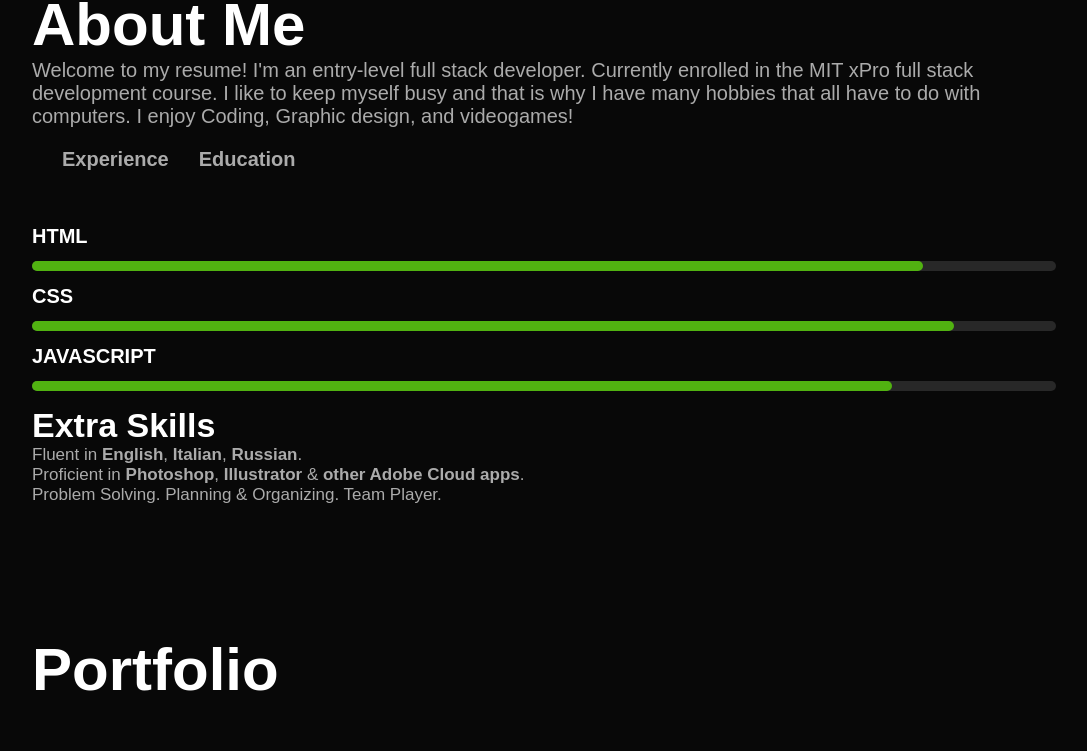
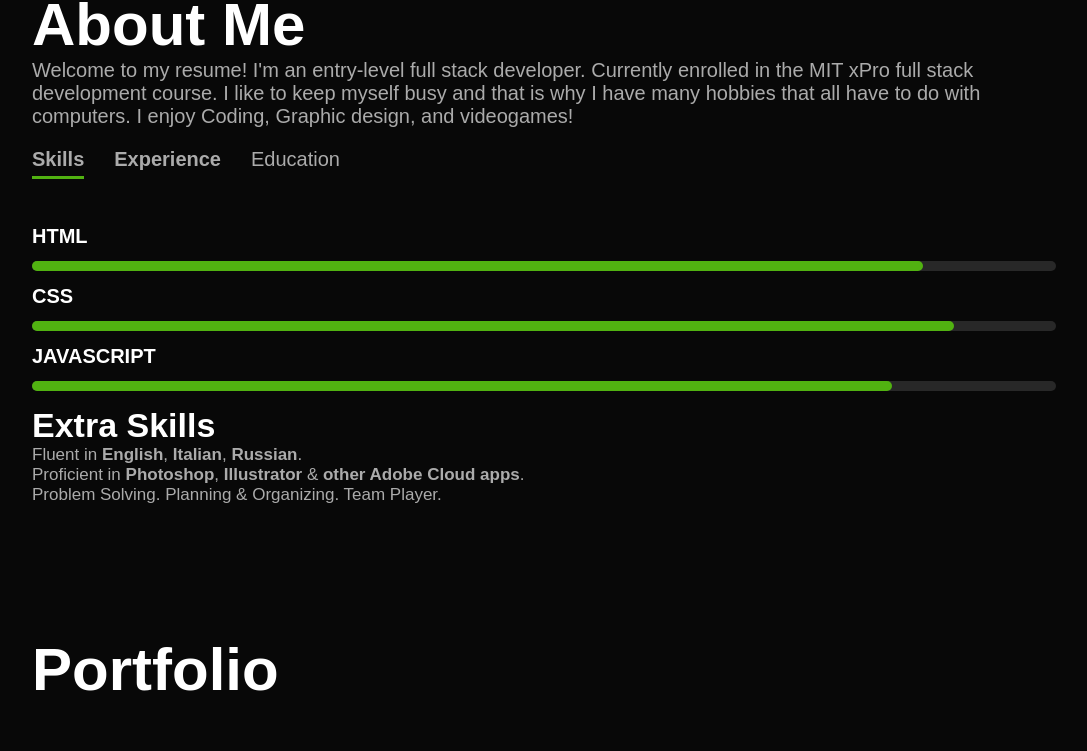
Before and after one commit to riccardoboe/riccardoboe-portfolio-v1, a plain HTML site: page index.html in a window 1280 px wide. Shown: the part 900-1651 px from the top of the page, without its empty margins (96-1183 px from the left). Drawn offline with Linux system fonts and the light colour scheme.

Commit message:
Add files via upload

```diff
--- a/index.html
+++ b/index.html
@@ -67,16 +67,17 @@
               </p>
             </div>
             <div class="tab-titles">
-              <p class="tab-links active-link" onclick="opentab('skills')">
-
+              <p class="tab-links active-link" onclick="opentab('skills')"> <strong>
+                Skills
+                </strong>
               </p>
-              <p class="tab-links" onclick="opentab('experience')">
+              <p class="tab-links" onclick="opentab('experience')"> <strong>
                 Experience
-
+                </strong>
               </p>
-              <p class="tab-links" onclick="opentab('education')">
+              <p class="tab-links" onclick="opentab('education')"> </strong>
                 Education
-
+                </strong>
               </p>
 
 
@@ -172,7 +173,7 @@
                   <h3>
                     <strong>MIT xPro</strong> - Full Stack Development with MERN course certificate </h3>
                   <br />
-                  <p>2022 - 2023</p>
+                  <p>2021 - Current</p>
                 </li>
                 <br />
               </ul>
--- a/style.css
+++ b/style.css
@@ -125,7 +125,7 @@ nav ul li a:hover::after {
 .tab-links {
   margin-right: 30px;
   font-size: 18px;
-  font-weight: bold;
+  font-weight: 500;
   cursor: pointer;
   position: relative;
 }
```
